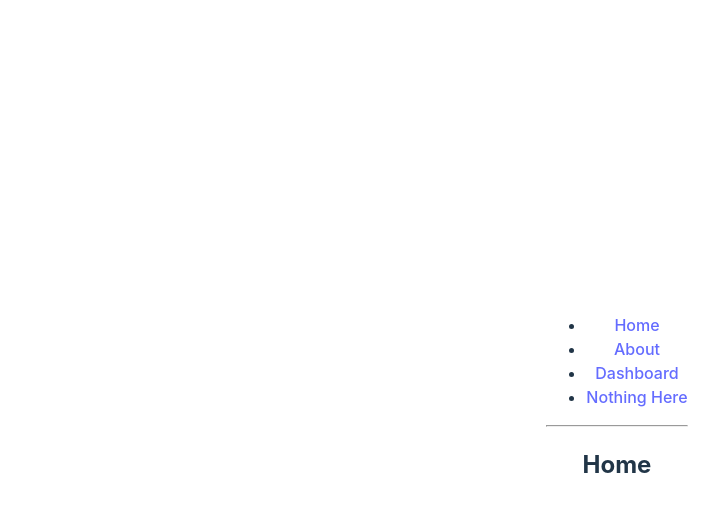
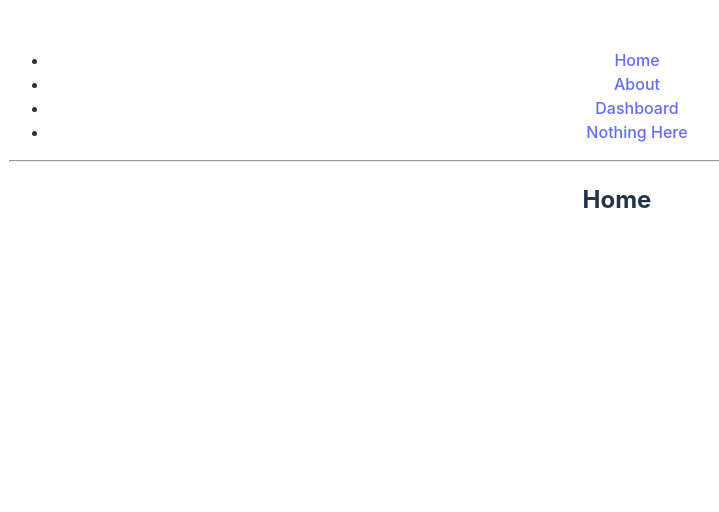
Before and after one commit to RE15EL/react-basic, a React (Vite) app: page / in a window 1280 px wide. Shown: the top 512 px of the page, without its empty margins (23-742 px from the left). Built offline with nearby package versions, Linux system fonts and the light colour scheme.

Commit message:
restructured file system

```diff
--- a/src/index.css
+++ b/src/index.css
@@ -25,8 +25,8 @@ a:hover {
 
 body {
   margin: 0;
-  display: flex;
-  place-items: center;
+  /* display: flex; */
+  /* place-items: center; */
   min-width: 100vw;
   min-height: 100vh;
 }
```
Also changed, not shown: src/App.jsx (+5 -5 lines), src/pages/AboutPage/About.jsx (renamed from src/pages/About.jsx), src/pages/DashboardPage/Dashboard.jsx (renamed from src/pages/Dashboard.jsx), src/pages/HomePage/Home.jsx (renamed from src/pages/Home.jsx), src/pages/LayoutPage/Layout.jsx (renamed from src/pages/Layout.jsx), src/pages/NotFoundPage/NotFound.jsx (renamed from src/pages/NotFound.jsx).
